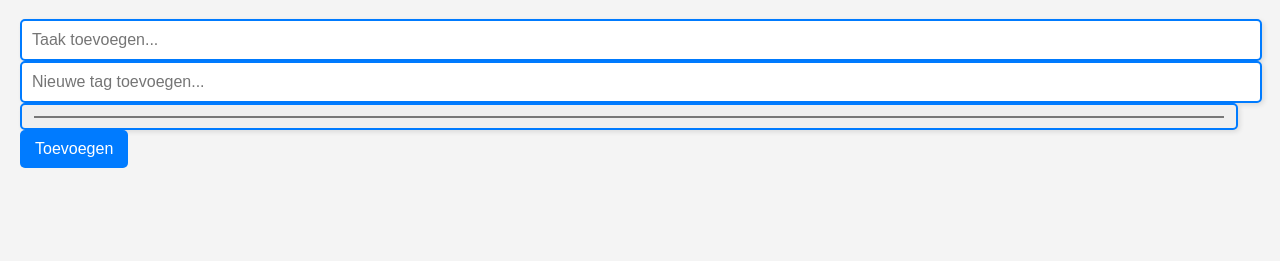
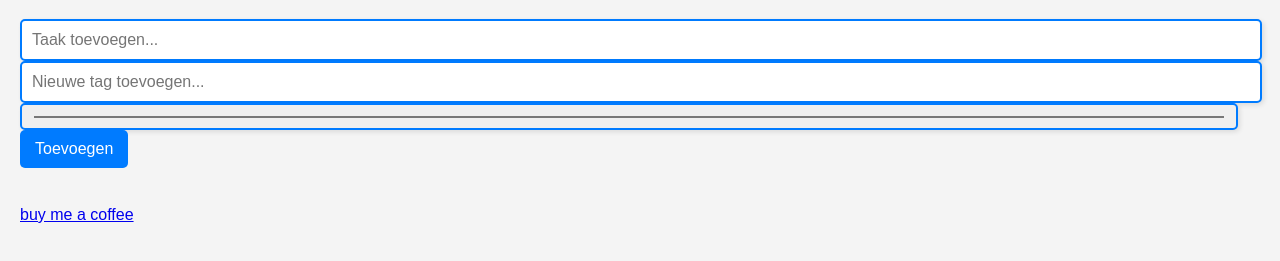
Before and after one commit to heegarthur/to-do-list, a plain HTML site: page index.html in a window 1280 px wide. Shown: the part 81-342 px from the top of the page. Drawn offline with Linux system fonts and the light colour scheme.

Commit message:
Update index.html

```diff
--- a/index.html
+++ b/index.html
@@ -86,7 +86,8 @@
     <input type="color" id="colorInput" value="#ffffff">
     <button onclick="addToDo()">Toevoegen</button>
     <div id="filterTags"></div>
-    <ul id="toDoList"></ul>
+    <ul id="toDoList"></ul><br>
+    <a href="https://buymeacoffee.com/ivocreator">buy me a coffee</a>
 
     <script>
         function renderTags() {
```
